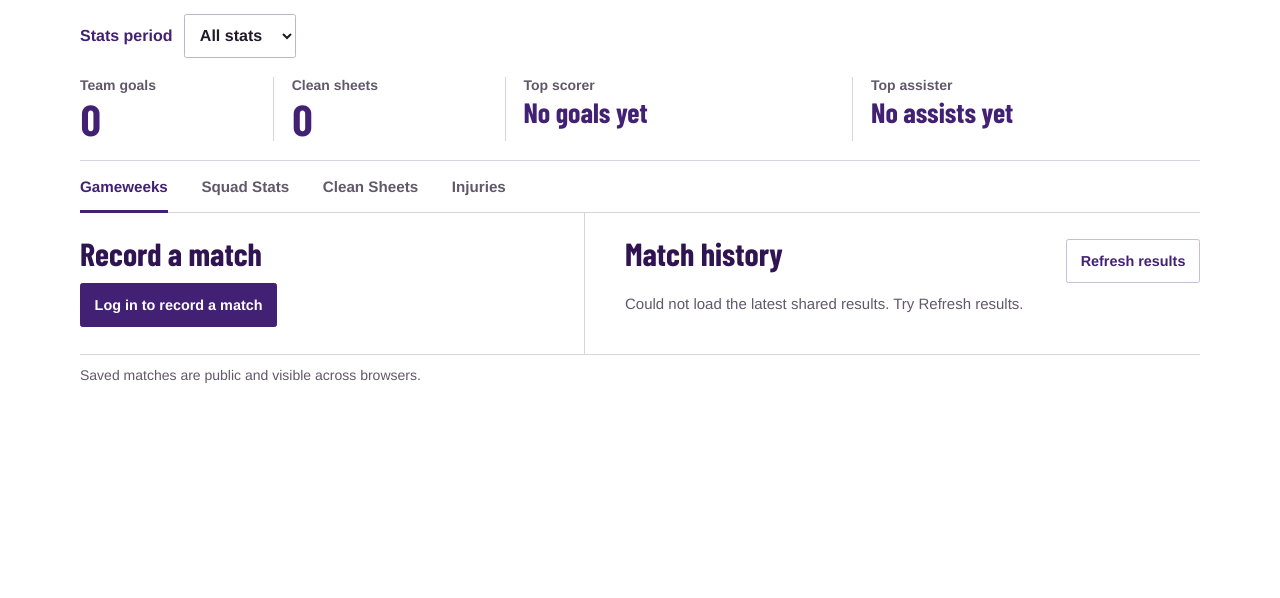
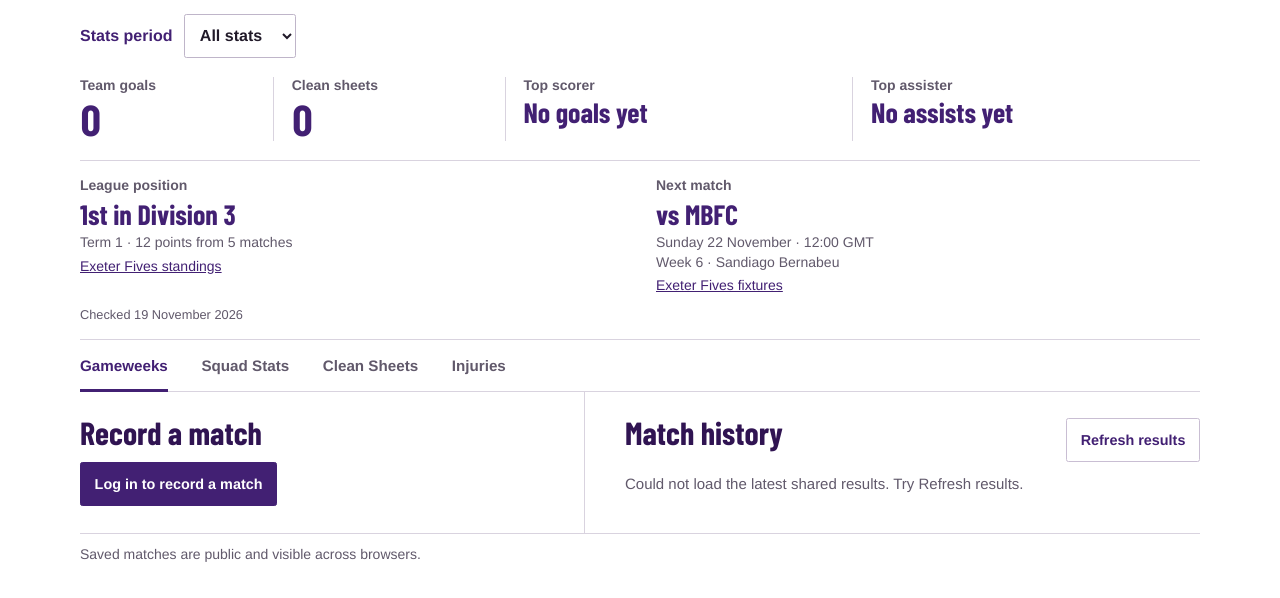
Before and after one commit to kiranfinamordamania/expected-toulouse, a plain HTML site: page index.html in a window 1280 px wide. Shown: the part 180-778 px from the top of the page. Drawn offline with Linux system fonts and the light colour scheme; no server answers.

Commit message:
Show Exeter Fives league position and next fixture

```diff
--- a/index.html
+++ b/index.html
@@ -8,8 +8,8 @@
   <meta name="description" content="Goals, assists and clean sheets for the Expected Toulouse five-a-side squad.">
   <title>Expected Toulouse · Match Stats</title>
   <link rel="icon" href="./expected-toulouse-crest.png" type="image/png">
-  <link rel="stylesheet" href="./styles.css?v=manager-comments-1">
-  <script src="./stats.js?v=inline-injuries-1" defer></script>
+  <link rel="stylesheet" href="./styles.css?v=league-update-1">
+  <script src="./stats.js?v=league-update-1" defer></script>
 </head>
 <body>
   <header class="masthead">
@@ -38,6 +38,23 @@
         <div class="leader"><dt>Top scorer</dt><dd><strong id="top-scorer">No goals yet</strong><span id="top-scorer-count"></span></dd></div>
         <div class="leader"><dt>Top assister</dt><dd><strong id="top-assister">No assists yet</strong><span id="top-assister-count"></span></dd></div>
       </dl>
+    </section>
+
+    <section class="league-update" aria-label="Exeter Fives league update">
+      <div>
+        <h2>League position</h2>
+        <p class="league-highlight">1st in Division 3</p>
+        <p>Term 1 · 12 points from 5 matches</p>
+        <a href="https://www.exeterfives.online/">Exeter Fives standings</a>
+      </div>
+      <div>
+        <h2 id="league-fixture-heading">Next match</h2>
+        <p class="league-highlight">vs MBFC</p>
+        <p><time id="league-fixture-kickoff" datetime="2026-11-22T12:00:00Z">Sunday 22 November · 12:00 GMT</time></p>
+        <p>Week 6 · Sandiago Bernabeu</p>
+        <a href="https://www.exeterfives.online/matches">Exeter Fives fixtures</a>
+      </div>
+      <p class="league-checked">Checked <time datetime="2026-11-19">19 November 2026</time></p>
     </section>
 
     <section class="board" aria-label="Player statistics">
--- a/stats.js
+++ b/stats.js
@@ -993,6 +993,10 @@ document.addEventListener('visibilitychange', () => {
 renderLocalHistory();
 renderSquad(squadStats);
 renderInjuries();
+const leagueKickoff = document.querySelector('#league-fixture-kickoff');
+if (leagueKickoff && Date.parse(leagueKickoff.dateTime) <= Date.now()) {
+  document.querySelector('#league-fixture-heading').textContent = 'Listed fixture';
+}
 syncViewFromHash();
 window.addEventListener('hashchange', syncViewFromHash);
 void refreshResults();
--- a/styles.css
+++ b/styles.css
@@ -101,6 +101,21 @@ button:disabled { opacity: .65; cursor: wait; }
 }
 .leader span { color: var(--muted); display: block; margin-top: .25rem; font-size: .875rem; }
 .leader span:empty { display: none; }
+
+.league-update {
+  display: grid;
+  grid-template-columns: repeat(2, minmax(0, 1fr));
+  gap: .65rem clamp(.85rem, 4vw, 2rem);
+  padding: .95rem 0;
+  border-bottom: 1px solid var(--line);
+  color: var(--muted);
+  font-size: .875rem;
+  line-height: 1.4;
+}
+.league-update h2 { font: inherit; font-weight: 700; color: var(--muted); }
+.league-highlight { color: var(--violet); font: 700 clamp(1.35rem, 3vw, 1.75rem)/1.1 var(--display); margin: .2rem 0; }
+.league-update a { display: inline-block; margin-top: .25rem; color: var(--violet); }
+.league-checked { grid-column: 1 / -1; font-size: .8rem; }
 
 main.wrap { padding-bottom: 2.8rem; }
 .tab-bar {
```
